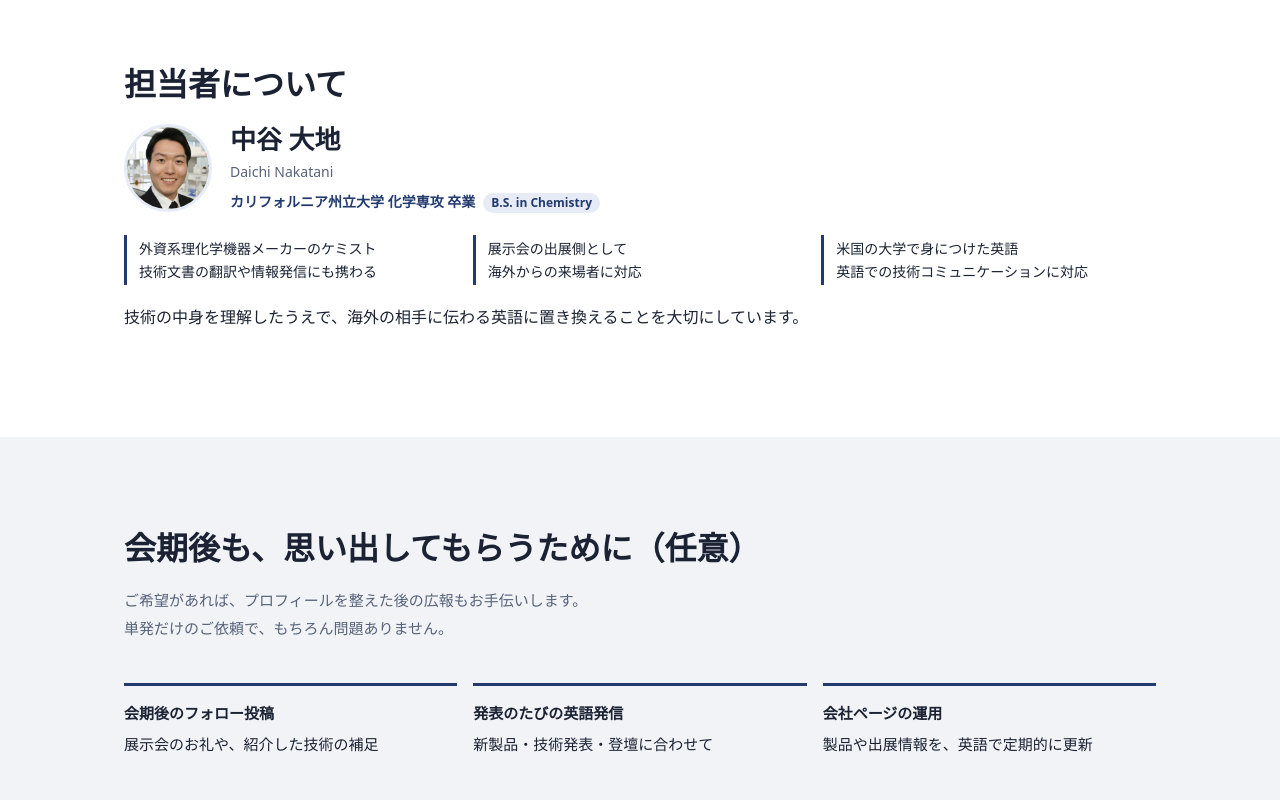
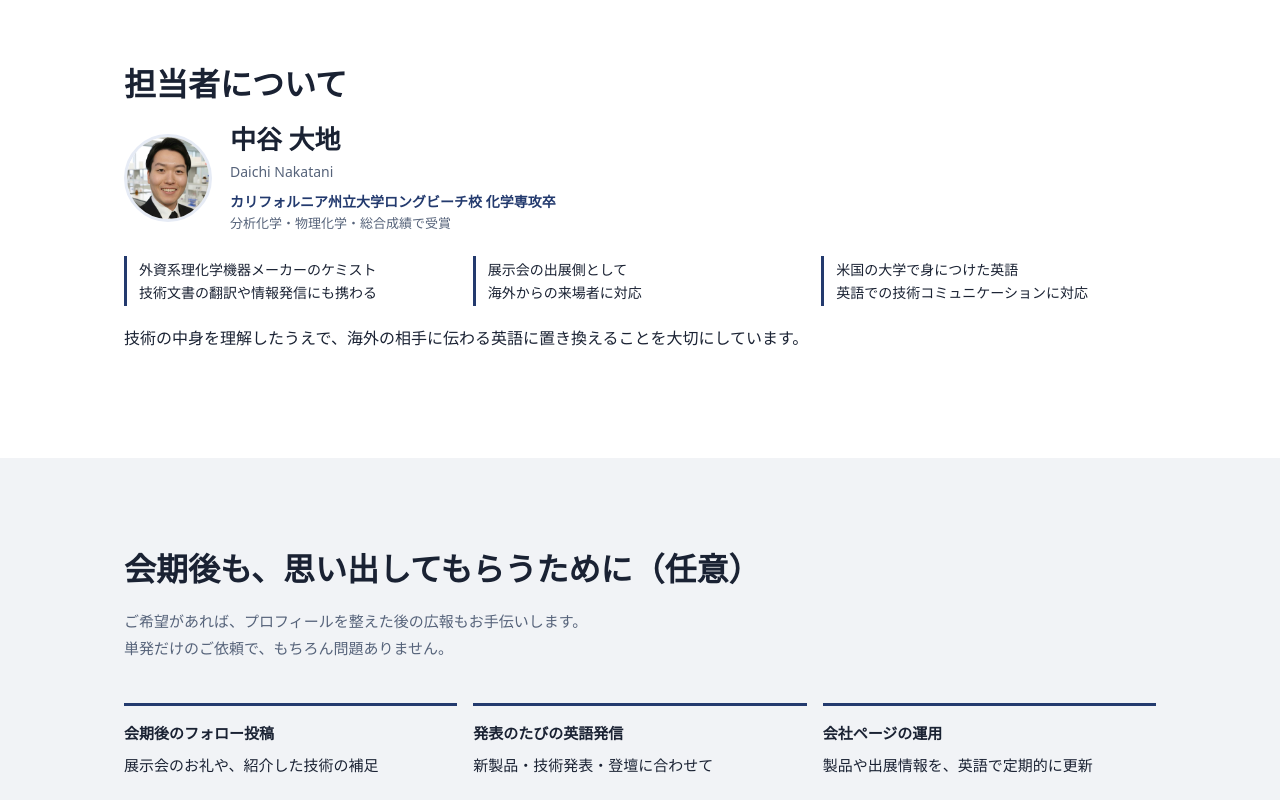
Before and after one commit to nakatani-expo/nakatani-expo.github.io, a plain HTML site: page index.html in a window 1280 px wide. Shown: the part 4760-5560 px from the top of the page. Drawn offline with Linux system fonts and the light colour scheme; a web font is replaced by a local one.

Commit message:
Add campus name and awards to profile

```diff
--- a/index.html
+++ b/index.html
@@ -205,6 +205,7 @@
   .me .nm { font-family: "BIZ UDPMincho", serif; font-size: 26px; font-weight: 700; margin: 0; line-height: 1.4; }
   .me .en { color: var(--sub); font-size: 14px; margin: 0; }
   .me .edu { margin: 6px 0 0; font-size: 14px; font-weight: 700; color: var(--ai); line-height: 1.5; }
+  .me .awd { margin: 2px 0 0; font-size: 13px; color: var(--sub); line-height: 1.5; }
   .me .edu .deg { display: inline-block; margin-left: 8px; padding: 1px 8px; border-radius: 999px; background: var(--ai-soft); font-size: 12px; font-weight: 700; }
   .facts { display: grid; grid-template-columns: repeat(3, 1fr); align-items: start; gap: 14px; margin: 0 0 18px; padding: 0; list-style: none; }
   .facts li { border-left: 3px solid var(--ai); padding: 2px 0 2px 12px; font-size: 14px; line-height: 1.65; }
@@ -508,7 +509,7 @@
       <h2>担当者について</h2>
       <div class="me-head">
         <img src="daichi.jpg" width="96" height="96" alt="中谷 大地の顔写真">
-        <div><p class="nm">中谷 大地</p><p class="en" lang="en">Daichi Nakatani</p><p class="edu"><span class="nw">カリフォルニア州立大学</span> <span class="nw">化学専攻 卒業</span><span class="deg" lang="en">B.S. in Chemistry</span></p></div>
+        <div><p class="nm">中谷 大地</p><p class="en" lang="en">Daichi Nakatani</p><p class="edu"><span class="nw">カリフォルニア州立大学ロングビーチ校</span> <span class="nw">化学専攻卒</span></p><p class="awd"><span class="nw">分析化学・物理化学・総合成績で受賞</span></p></div>
       </div>
       <ul class="facts">
         <li>外資系理化学機器メーカーのケミスト<br>技術文書の翻訳や情報発信にも携わる</li>
```
